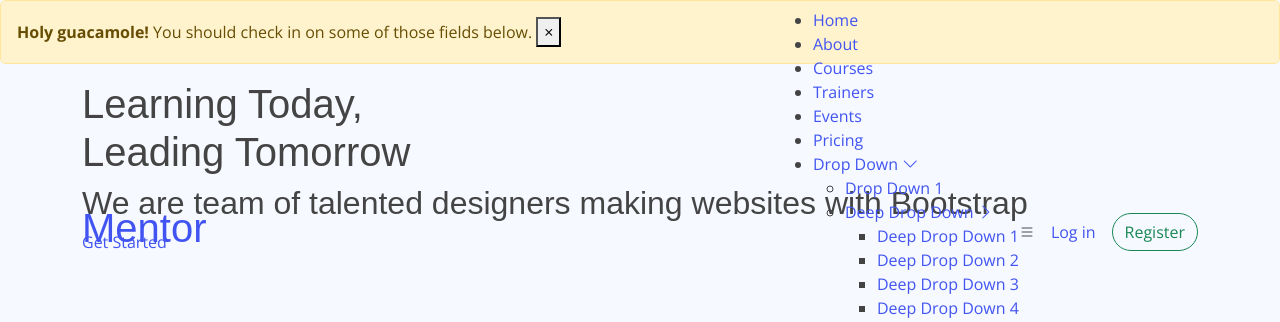
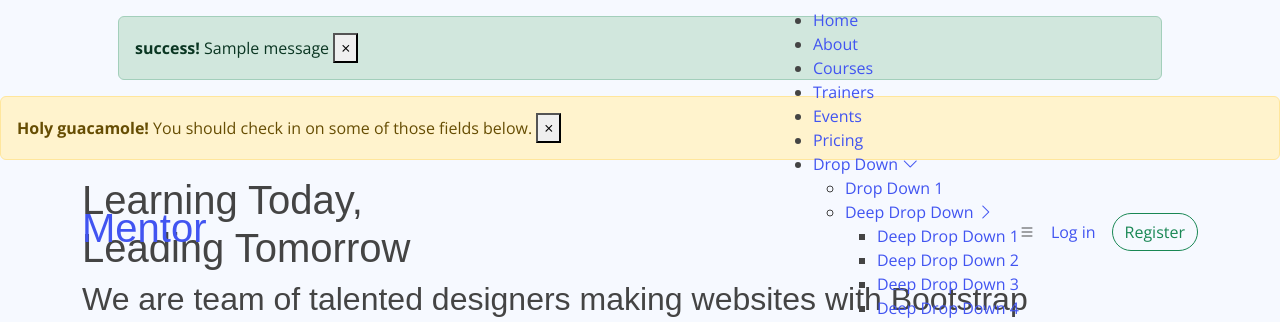
Before and after one commit to Karume-lab/APT-blog, a Django app: page / in a window 1280 px wide. Shown: the top 322 px of the page. Run offline with Django 4.2, Linux system fonts and the light colour scheme; tables that the repository leaves empty hold one stand-in row (values such as "Sample post"); one stand-in notice (Sample message) is shown; some libraries are stand-ins or nearby versions.

Commit message:
Messages configurations

```diff
--- a/templates/core/base.html
+++ b/templates/core/base.html
@@ -13,6 +13,18 @@
 </head>
 <body>
   {% include 'components/header.html' %}
+  {% if messages %}
+      {% for message in messages %}
+        <div class="container px-5 my-3">
+          <div class="alert alert-{{message.tags}} alert-dismissible fade show" role="alert">
+              <strong>{{message.tags}}!</strong> {{message}}
+              <button type="button" class="close" data-dismiss="alert" aria-label="Close">
+                <span aria-hidden="true">&times;</span>
+              </button>
+          </div>
+        </div>
+      {% endfor %}
+    {% endif %}
   <div class="alert alert-warning alert-dismissible fade show" role="alert">
     <strong>Holy guacamole!</strong> You should check in on some of those fields below.
     <button type="button" class="close" data-dismiss="alert" aria-label="Close">
```
Also changed, not shown: templates/dashboard/base.html (+12 -0 lines).
